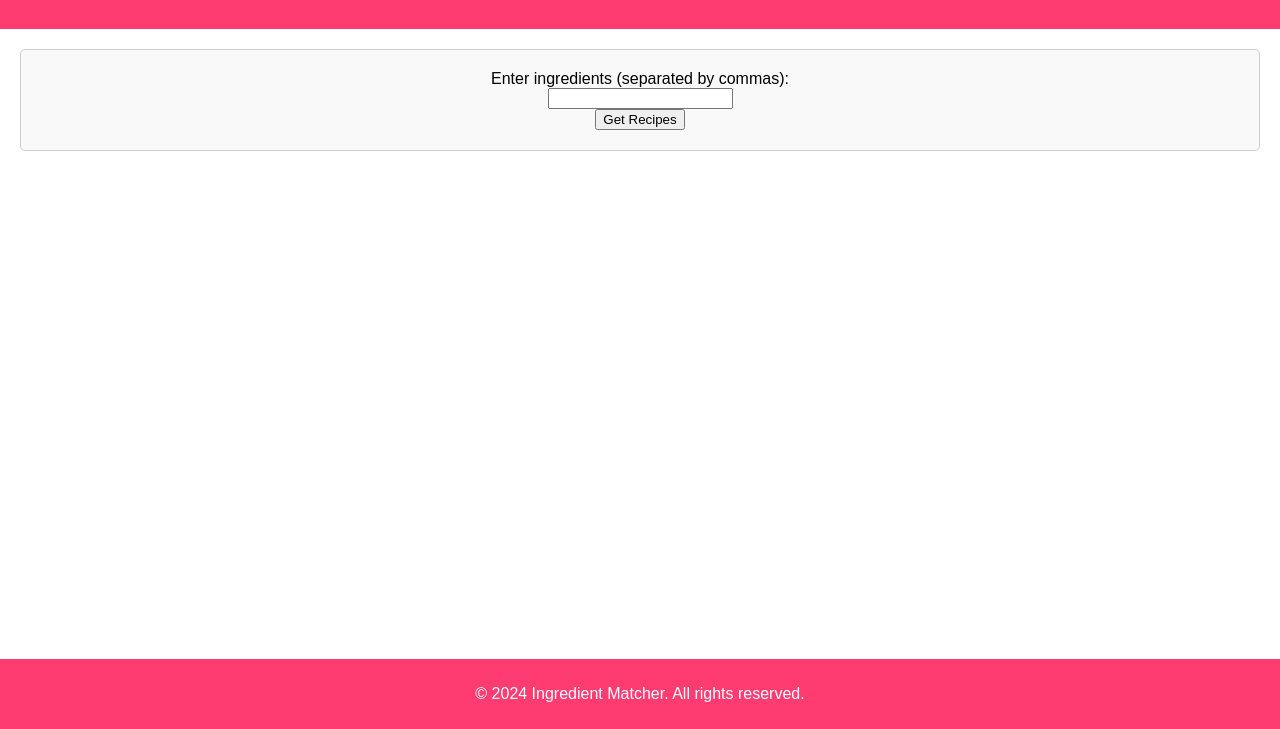
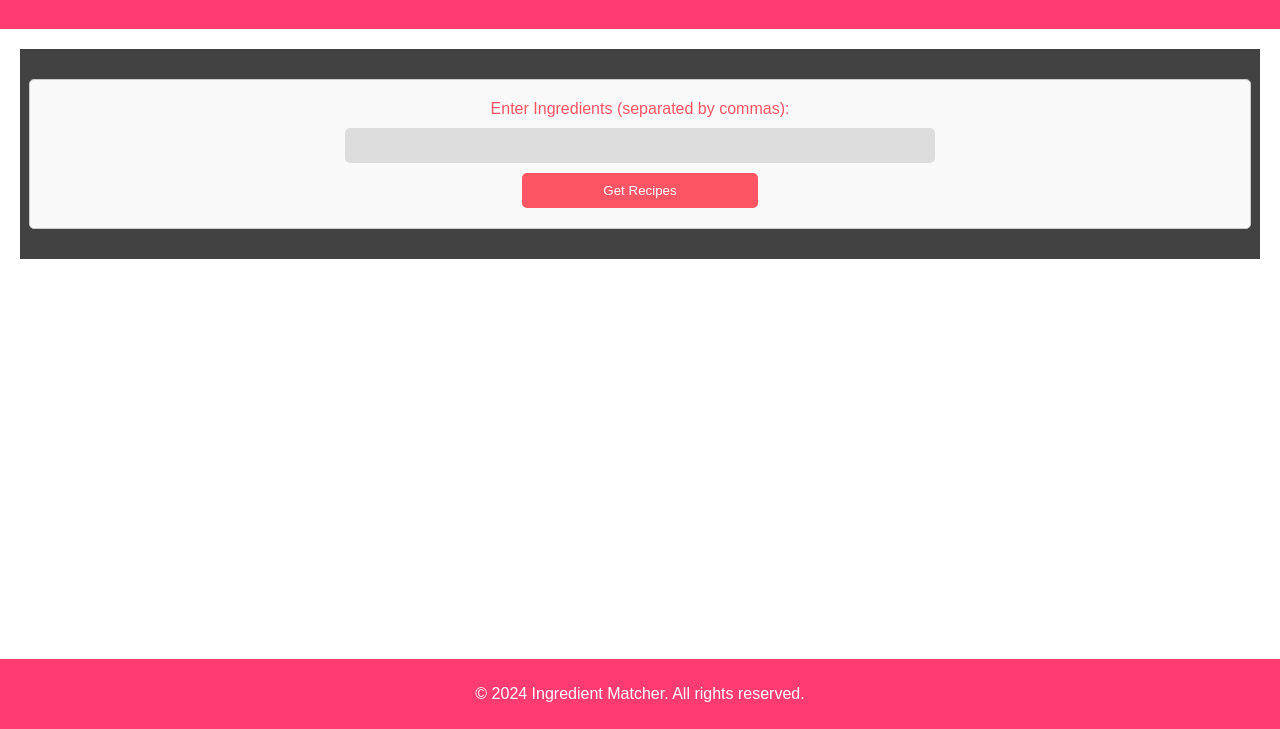
Before and after one commit to benpentecost2004/RecipeGenerator, a plain HTML site: page templates/index.html in a window 1280 px wide. Shown: the part 71-800 px from the top of the page. Drawn offline with Linux system fonts and the light colour scheme.

Commit message:
color changes

```diff
--- a/templates/index.html
+++ b/templates/index.html
@@ -55,14 +55,18 @@
 </head>
 <body>
     <header>
-    <h1>Welcome to Ingredient Matcher</h1>
+    <h1 style="color: #fff;">Welcome to Ingredient Matcher</h1>
     </header>
     <main>
-        <form action="/recipes" method="post">
-            <label for="ingredients">Enter ingredients (separated by commas):</label><br>
-            <input type="text" id="ingredients" name="ingredients" required><br>
-            <button type="submit">Get Recipes</button>
-        </form>
+   <div style="background-color: #424242; padding: 30px; display: flex; flex-direction: column; align-items: center;">
+    <form action="/recipes" method="post" style="width: 100%; display: flex; flex-direction: column; align-items: center;">
+        <label for="ingredients" style="display: flex; margin-bottom: 10px; color: #fd5564;">Enter Ingredients (separated by commas):</label>
+        <div style="display: flex; width: 50%;">
+            <input type="text" id="ingredients" name="ingredients" required style="flex: 1; padding: 10px; background-color: #ddd; border: 10px; border-radius: 5px;">
+        </div>
+        <button type="submit" style="width: 20%; padding: 10px; background-color: #fd5564; color: white; border: 5px; border-radius: 5px; cursor: pointer; margin-top: 10px;">Get Recipes</button>
+    </form>
+</div>
     </main>
     <footer>
     <p>&copy; 2024 Ingredient Matcher. All rights reserved.</p>
```
